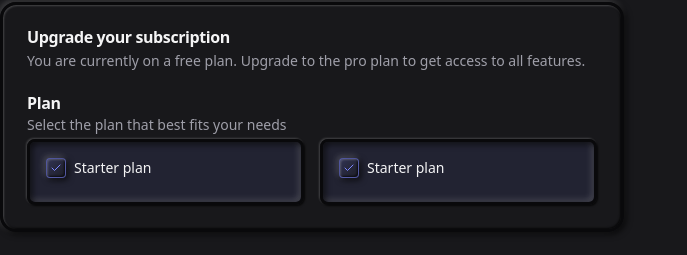
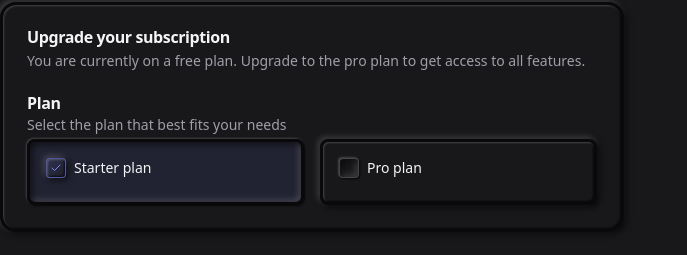
Before and after one commit to Annie-Huang/baseui-neomorphism2.0-component-library, a React (Vite) app: page / in a window 1280 px wide. Shown: the part 950-1205 px from the top of the page, without its empty margins (0-687 px from the left). Built offline with nearby package versions, Linux system fonts and the light colour scheme.

Commit message:
Change starter to pro for the second card

```diff
--- a/src/App.tsx
+++ b/src/App.tsx
@@ -221,16 +221,16 @@ function App() {
                   <div
                     className={
                       'flex flex-col p-4 rounded-lg cursor-pointer transition-all border-3 border-border duration-350 ' +
-                      `${selectedPlan === 'starter' ? 'bg-primary/10 shadow-inset' : 'bg-background shadow-raised'}`
+                      `${selectedPlan === 'pro' ? 'bg-primary/10 shadow-inset' : 'bg-background shadow-raised'}`
                     }
-                    onClick={() => setSelectedPlan('starter')}
+                    onClick={() => setSelectedPlan('pro')}
                   >
                     <div className='flex items-center space-x-2 mb-2'>
                       <NeuCheckbox
                         id='starter-plan'
-                        checked={selectedPlan === 'starter'}
+                        checked={selectedPlan === 'pro'}
                       />
-                      <span className='text-sm'>Starter plan</span>
+                      <span className='text-sm'>Pro plan</span>
                     </div>
                   </div>
                 </div>
```
